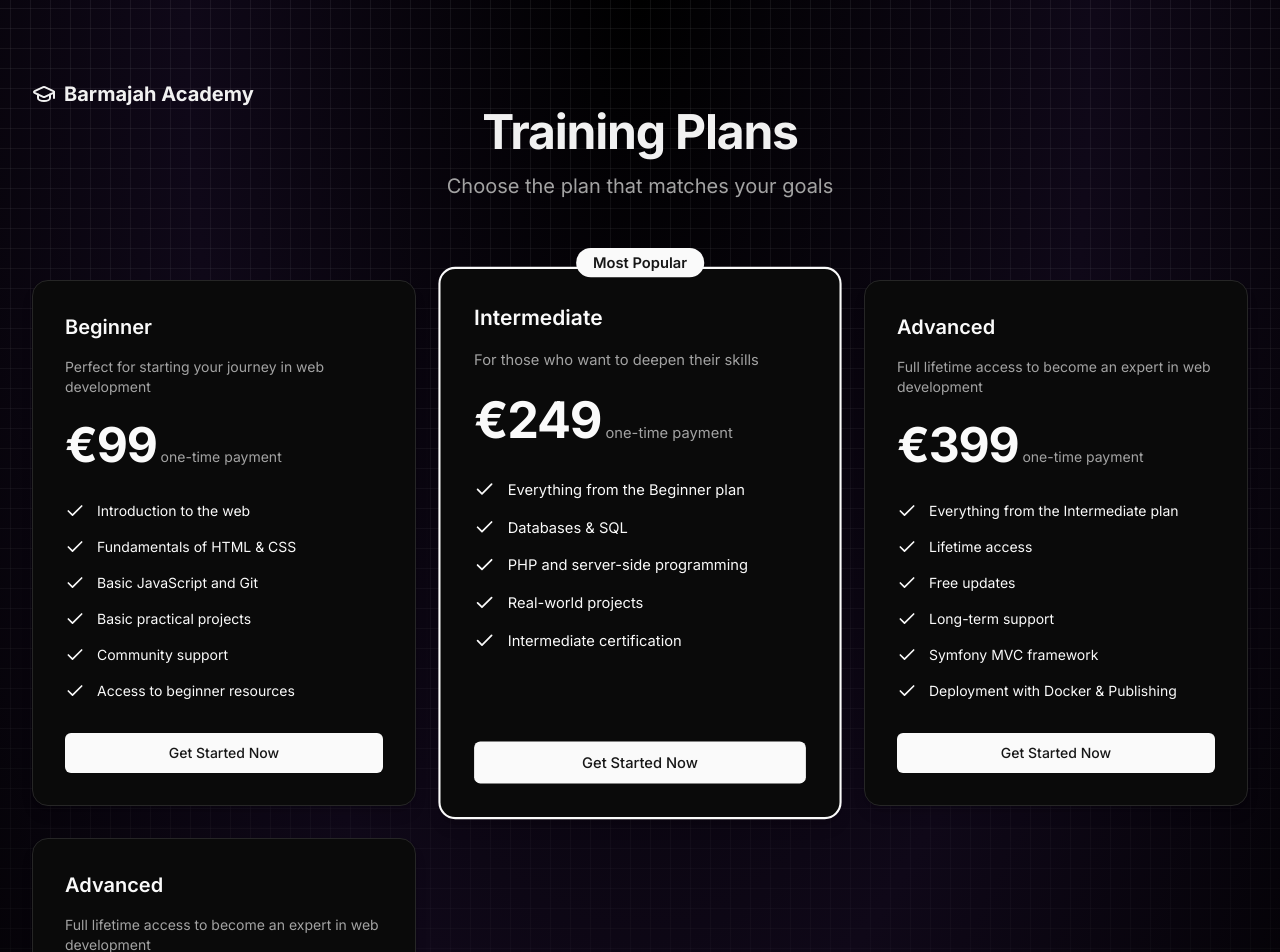
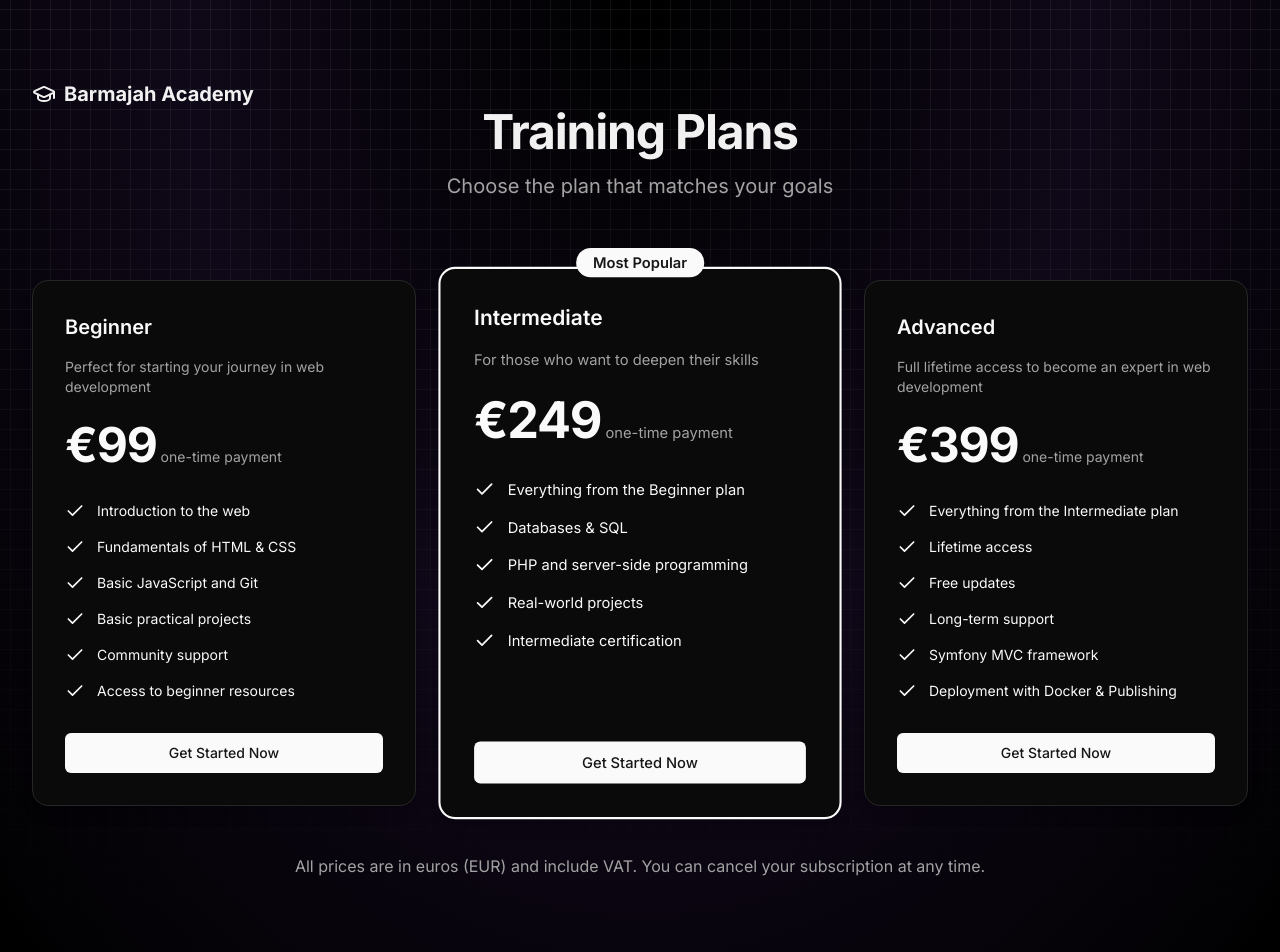
Before and after one commit to Hznnibal/devacademy, a Next.js app: page /en/pricing in a window 1280 px wide. Shown: the top 952 px of the page. Built offline with nearby package versions, Linux system fonts and the light colour scheme; no server answers.

Commit message:
Test final

```diff
--- a/app/[lang]/pricing/page.tsx
+++ b/app/[lang]/pricing/page.tsx
@@ -11,7 +11,6 @@ const pricingPlans = [
     { key: "pricing.beginner", priceId: "price_1R9QOxKaMuKwxZvFPtkSEuZd" },
     { key: "pricing.intermediate", priceId: "price_1R9QOtKaMuKwxZvFny7LpDGU", popular: true },
     { key: "pricing.advanced", priceId: "price_1R9QOmKaMuKwxZvFWZfU4dFR" },
-    { key: "pricing.advanced", priceId: "price_1R9T8KKaMuKwxZvFpcMc7PK4" }
 ];
 
 export default function Page() {
--- a/app/[lang]/progra/page.tsx
+++ /dev/null
@@ -1,8 +0,0 @@
-import GoogleSignInButton from "@/lib/authentication/providers/google";
-
-export default function Programme() {
-    return (
-        <GoogleSignInButton lang="" />
-    );
-
-}
--- a/app/api/webhooks/stripe/route.ts
+++ b/app/api/webhooks/stripe/route.ts
@@ -19,7 +19,6 @@ const PLAN_MAPPING: Record<string, UserPlan> = {
   price_1R9QOxKaMuKwxZvFPtkSEuZd: "BASIC",
   price_1R9QOtKaMuKwxZvFny7LpDGU: "INTERMEDIATE",
   price_1R9QOmKaMuKwxZvFWZfU4dFR: "ADVANCED",
-  price_1R9T8KKaMuKwxZvFpcMc7PK4: "ADVANCED",
 };
 
 const PLAN_HIERARCHY: Record<UserPlan, number> = {
--- a/middleware.ts
+++ b/middleware.ts
@@ -1,4 +1,5 @@
 import { getToken } from "next-auth/jwt";
+import { useSession } from "next-auth/react";
 import { NextRequest, NextResponse } from "next/server";
 
 const SUPPORTED_LANGUAGES = ["en", "fr", "ar"] as const;
@@ -11,6 +12,10 @@ type CourseAccess = {
   [key: string]: readonly SubscriptionPlan[];
 };
 
+export default function Debug() {
+  const { data: session } = useSession();
+  console.log("Session:", session);
+}
 const COURSE_ACCESS: CourseAccess = {
   "/courses/*/intro": ["BASIC", "INTERMEDIATE", "ADVANCED"] as const,
   "/courses/*/basics": ["BASIC", "INTERMEDIATE", "ADVANCED"] as const,
```
